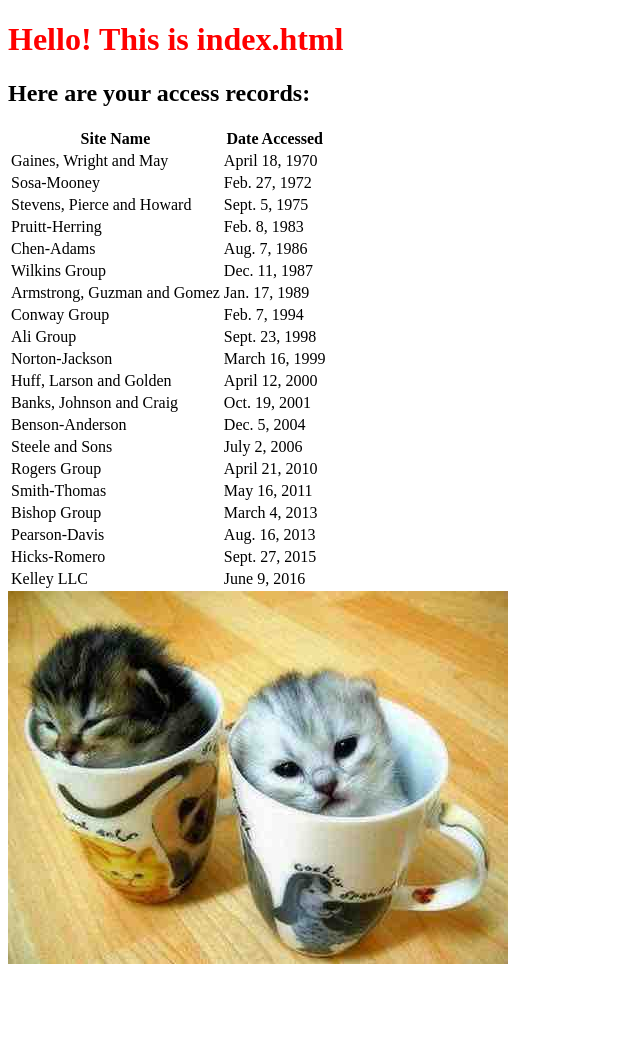
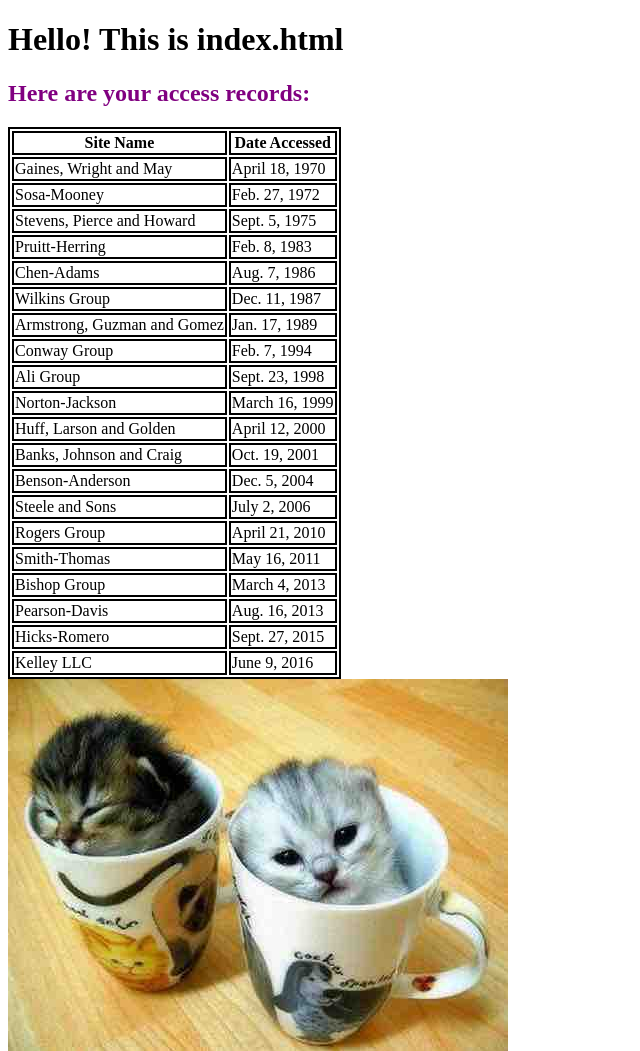
Before and after one commit to mohamadi-sara20/IntroToWebDevelopment, a Django app: page / in a window 1280 px wide. Shown: the top 1051 px of the page, without its empty margins (0-640 px from the left). Before the commit the page ends 964 px from the top, so only its background shows below. Run offline with Django 3.2, Linux system fonts and the light colour scheme; data comes from the database, SQL or seed files in the repository.

Commit message:
style modified

```diff
--- a/webDjango/ProTwo/static/css/mystyle.css
+++ b/webDjango/ProTwo/static/css/mystyle.css
@@ -1,3 +1,7 @@
-h1{
-  color: red;
+h2{
+  color: purple;
 }
+
+table, th, td{
+border: 2px solid black;
+}
--- a/webDjango/ProTwo/templates/AppTwo/index.html
+++ b/webDjango/ProTwo/templates/AppTwo/index.html
@@ -12,7 +12,7 @@
     <h1>Hello! This is index.html </h1>
     <h2>Here are your access records: </h2>
     <!-- {{insert_me}} -->
-    <div class="djangtwo">
+    <div class="djangotwo">
       {% if access %}
       <table>
         {{'<thead> <th>Site Name</th>    <th>Date Accessed</th> </thead>'}}
@@ -23,7 +23,9 @@
         </tr>
         {%endfor%}
       </table>
-      {% endif %}
+      {% else %}
+        <p>NO RECORD FOUND</p>
+      {%endif%}
 
     </div>
     <img src="{% static 'images/pic1.jpeg' %}" alt="My image">
```
